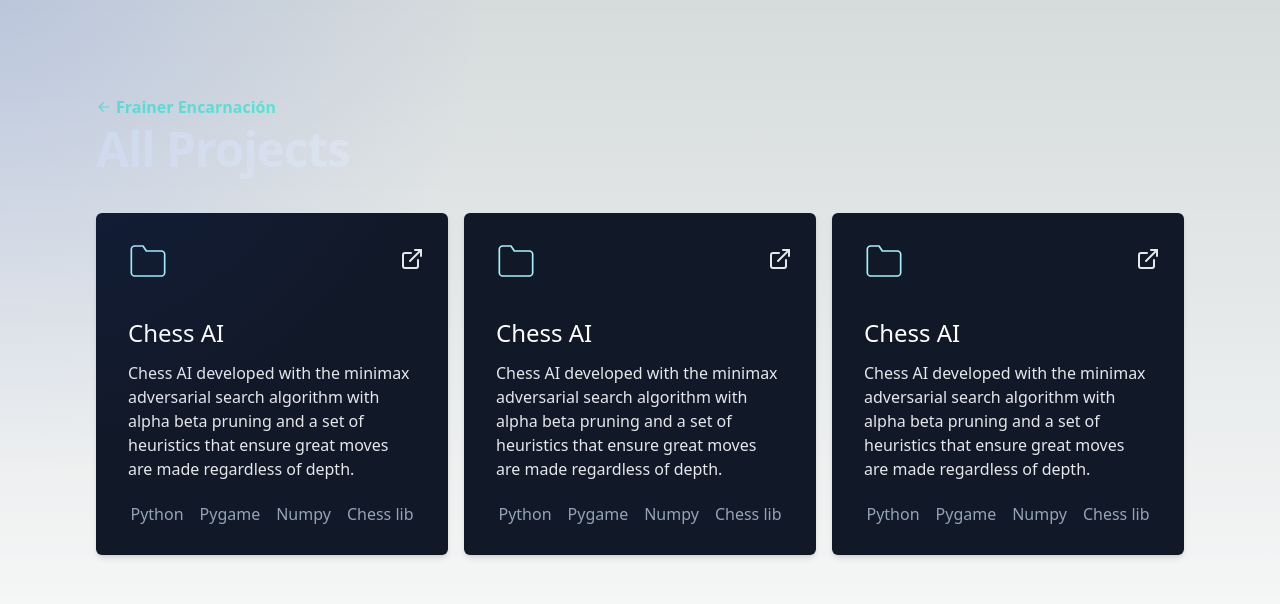
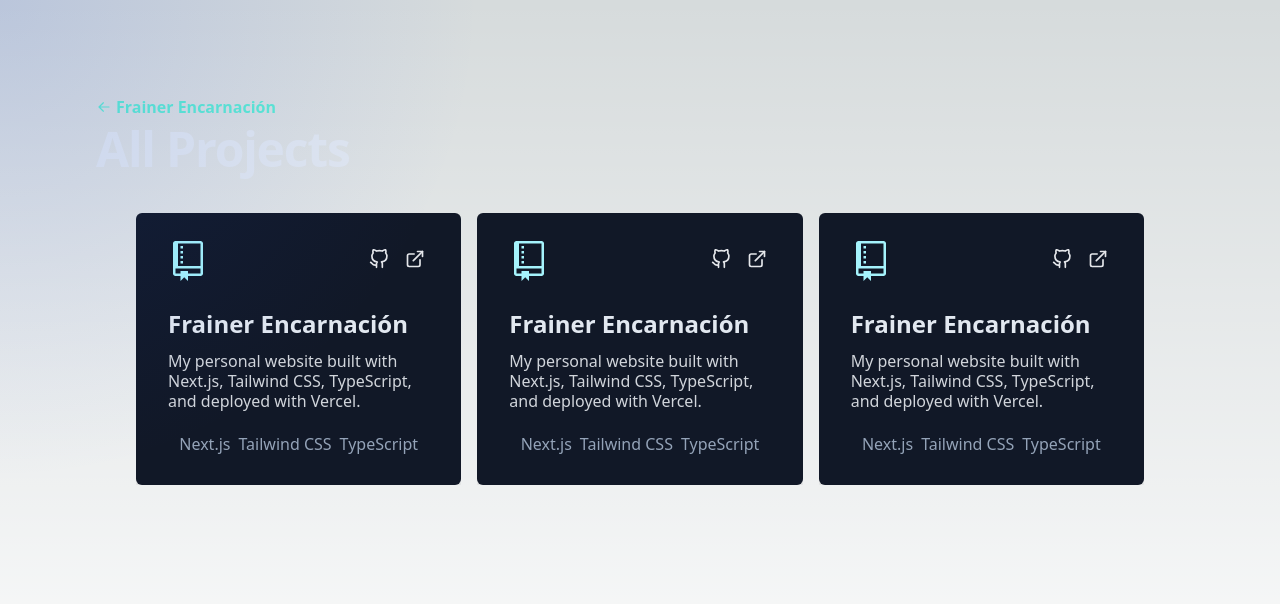
Before and after one commit to fraineralex/fraineralex.dev, a Next.js app: page /projects in a window 1280 px wide. Shown: the top 604 px of the page. Built offline with nearby package versions, Linux system fonts and the light colour scheme.

Commit message:
wip: working in the all projects page card component

```diff
--- a/src/app/projects/page.tsx
+++ b/src/app/projects/page.tsx
@@ -28,10 +28,28 @@ export default function Projects () {
             All Projects
           </h1>
         </header>
-        <ul className='grid grid-cols-1 sm:grid-cols-2 md:grid-cols-3 gap-4 list-none mt-10'>
-          <ProjectCard />
-          <ProjectCard />
-          <ProjectCard />
+        <ul className='grid grid-cols-1 sm:grid-cols-2 md:grid-cols-3 gap-4 list-none mt-10 lg:px-10'>
+          <ProjectCard
+            title='Frainer Encarnación'
+            description='My personal website built with Next.js, Tailwind CSS, TypeScript, and deployed with Vercel.'
+            technologies={['Next.js', 'Tailwind CSS', 'TypeScript']}
+            githubRepositoryUrl=''
+            deployUrl='https://frainer.com'
+           />
+                     <ProjectCard
+            title='Frainer Encarnación'
+            description='My personal website built with Next.js, Tailwind CSS, TypeScript, and deployed with Vercel.'
+            technologies={['Next.js', 'Tailwind CSS', 'TypeScript']}
+            githubRepositoryUrl=''
+            deployUrl='https://frainer.com'
+           />
+                     <ProjectCard
+            title='Frainer Encarnación'
+            description='My personal website built with Next.js, Tailwind CSS, TypeScript, and deployed with Vercel.'
+            technologies={['Next.js', 'Tailwind CSS', 'TypeScript']}
+            githubRepositoryUrl=''
+            deployUrl='https://frainer.com'
+           />
         </ul>
       </section>
     </main>
--- a/src/components/project/project-card-square.tsx
+++ b/src/components/project/project-card-square.tsx
@@ -1,74 +1,90 @@
-export default function ProjectCardSquare () {
+'use client'
+
+import { FiExternalLink, FiGithub } from 'react-icons/fi'
+import { GoRepo } from 'react-icons/go'
+
+interface Props {
+  title: string
+  description: string
+  technologies: string[]
+  githubRepositoryUrl: string
+  deployUrl: string
+}
+
+export default function ProjectCardSquare ({
+  title,
+  description,
+  technologies,
+  githubRepositoryUrl,
+  deployUrl
+}: Props) {
+  const handleHover = () => {
+    const anchors = document.getElementsByTagName('a')
+    const titleAnchor = anchors.item(anchors.length - 1)
+    if (titleAnchor) {
+      titleAnchor.focus()
+    }
+  }
+
+  const handleClick = () => {
+    const anchors = document.getElementsByTagName('a')
+    const titleAnchor = anchors.item(anchors.length - 1)
+    if (titleAnchor) {
+      titleAnchor.click()
+    }
+  }
+
   return (
-    <li className='transition-all duration-250 ease-in-out opacity-100 transform matrix3d-identity relative '>
-      <article className='shadow-md flex justify-between flex-col items-center relative h-full p-8 py-7 rounded-md bg-gray-900 transition-all duration-300 ease-in-out overflow-auto'>
+    <li
+      className='relative group lg:hover:transform lg:hover:-translate-y-1.5 transition-all duration-300 ease-in-out overflow-auto'
+      onMouseEnter={handleHover}
+      onClick={handleClick}
+    >
+      <article className='decoration-none shadow-md flex flex-col items-center relative h-full p-8 py-7 rounded-md bg-gray-900'>
         <header>
-          <div className='flex justify-between items-center mb-9'>
+          <div className='flex justify-between items-center mb-7'>
             <span className='text-cyan-200'>
-              <svg
-                xmlns='http://www.w3.org/2000/svg'
-                role='img'
-                viewBox='0 0 24 24'
-                fill='none'
-                stroke='currentColor'
-                stroke-width='1'
-                stroke-linecap='round'
-                stroke-linejoin='round'
-                className='w-10 h-10 fill-none align-middle'
-              >
-                <title>Folder</title>
-                <path d='M22 19a2 2 0 0 1-2 2H4a2 2 0 0 1-2-2V5a2 2 0 0 1 2-2h5l2 3h9a2 2 0 0 1 2 2z'></path>
-              </svg>
+              <GoRepo className='w-10 h-10 align-middle' />
             </span>
-            <span className='flex items-center -mr-3 text-gray-200'>
+            <span className='flex items-center text-gray-200'>
               <a
-                href=''
+                href={githubRepositoryUrl}
                 aria-label='External Link'
-                className='fles justify-center items-center px-1 py-2 relative'
+                className='flex justify-center items-center px-1 py-2 relative hover:text-teal-300 focus-visible:text-teal-300'
                 target='_blank'
                 rel='noopener noreferrer'
               >
-                <svg
-                  xmlns='http://www.w3.org/2000/svg'
-                  role='img'
-                  viewBox='0 0 24 24'
-                  fill='none'
-                  stroke='currentColor'
-                  stroke-width='2'
-                  stroke-linecap='round'
-                  stroke-linejoin='round'
-                  className='-mt-1 w-6 h-6'
-                >
-                  <title>External Link</title>
-                  <path d='M18 13v6a2 2 0 0 1-2 2H5a2 2 0 0 1-2-2V8a2 2 0 0 1 2-2h6'></path>
-                  <polyline points='15 3 21 3 21 9'></polyline>
-                  <line x1='10' y1='14' x2='21' y2='3'></line>
-                </svg>
+                <FiGithub className='-mt-1 w-5 h-5 mr-2' />
+              </a>
+              <a
+                href={deployUrl}
+                aria-label='External Link'
+                className='flex justify-center items-center px-1 py-2 relative hover:text-teal-300 focus-visible:text-teal-300 deploy-link'
+                target='_blank'
+                rel='noopener noreferrer'
+              >
+                <FiExternalLink className='-mt-1 w-5 h-5' />
               </a>
             </span>
           </div>
-          <h3 className='mt-2 text-2xl text-white'>
+          <h3 className='mt-2 text-2xl font-bold leading-tight text-slate-200 group-hover:text-teal-300 group-focus-visible:text-teal-300'>
             <a
-              href=''
+              href={deployUrl}
               target='_blank'
               rel='noopener noreferrer'
-              className='inline-block decoration-none text-inherit transition-colors duration-200 ease-in-out hover:text-cyan-200'
+              className='deploy-link outline-none focus-visible:outline-none'
             >
-              Chess AI
+              {title}
             </a>
           </h3>
-          <p className='text-gray-200 text-base mt-3'>
-            Chess AI developed with the minimax adversarial search algorithm
-            with alpha beta pruning and a set of heuristics that ensure great
-            moves are made regardless of depth.
+          <p className='text-gray-300 text-base mt-3 leading-tight'>
+            {description}
           </p>
         </header>
         <footer>
-          <ul className='flex flex-wrap items-end list-none mt-5'>
-            <li className='mr-4'>Python</li>
-            <li className='mr-4'>Pygame</li>
-            <li className='mr-4'>Numpy</li>
-            <li className=''>Chess lib</li>
+          <ul className='flex flex-wrap items-end list-none mt-5 space-x-2'>
+            {technologies.length > 0 &&
+              technologies.map((tech, index) => <li key={index}>{tech}</li>)}
           </ul>
         </footer>
       </article>
```
